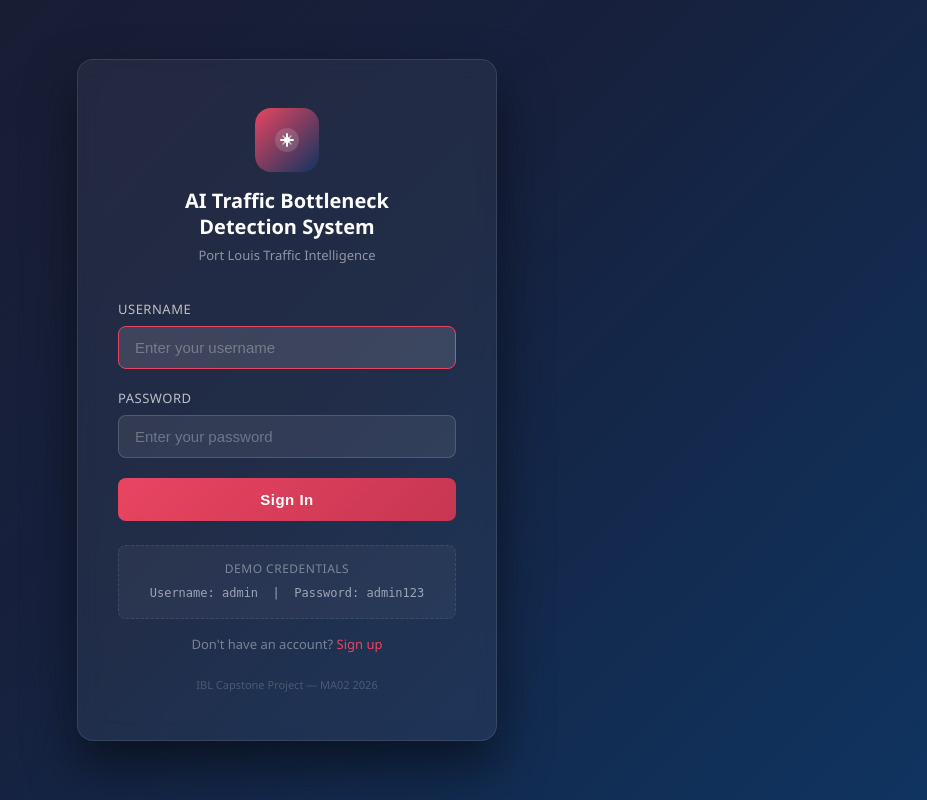
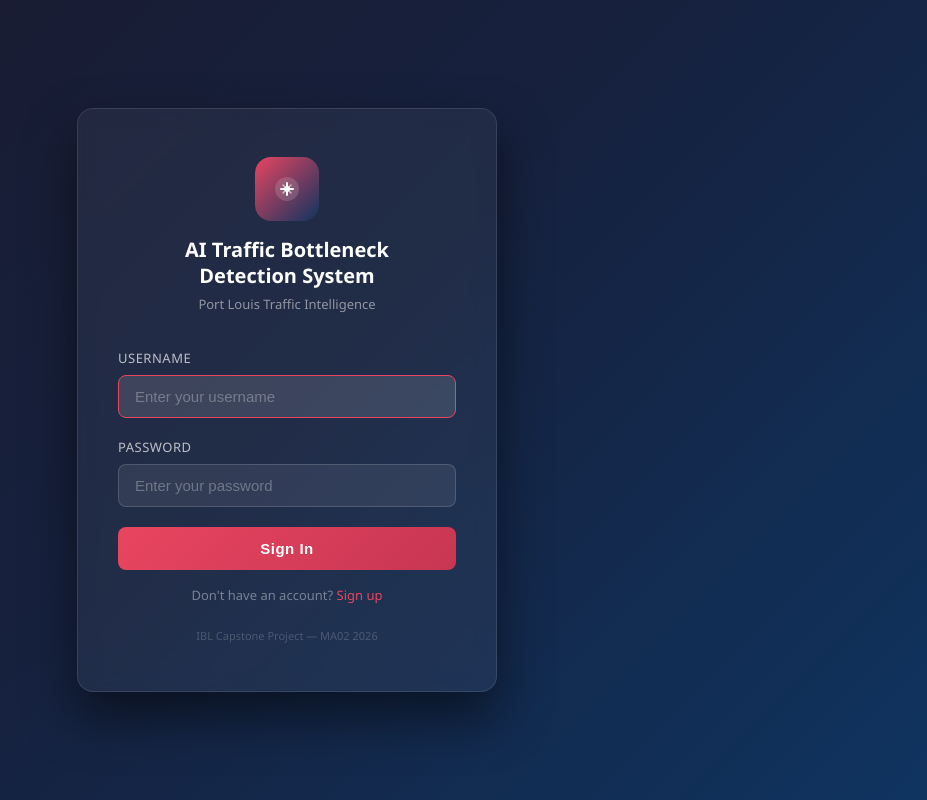
Before and after one commit to YadhavRamsahye/IBL_Capstone_MA02_2026, a FastAPI app: page /login in a window 1280 px wide. Shown: the whole page, without its empty margins (353-1280 px from the left). Run offline with FastAPI, Linux system fonts and the light colour scheme.

Commit message:
fix(auth): stop advertising and defaulting-on the demo login backdoor
The login page printed "DEMO CREDENTIALS - Username: admin | Password:
admin123" directly beneath the sign-in form. Removed.

Worse: those credentials were live more often than the UI suggested.
DB_AVAILABLE is decided once at process startup (was DB_PASSWORD set,
was Postgres reachable via a TCP probe at that exact moment, did the
engine come up) and stays fixed for the process's entire life - so any
deployment that happened to boot with the database briefly unreachable,
or simply hadn't run the Phase 7 setup yet, silently had an admin
account open on a well-known default password for as long as it kept
running, and ALLOW_DEMO_LOGIN defaulted to *true* (opt-out).

Flipped the default to opt-in: DEMO_LOGIN_ENABLED now requires
ALLOW_DEMO_LOGIN=true explicitly, for whoever deliberately wants the
fallback available during a demo where the database genuinely isn't
set up. Updated .env.example's default and comment to match, and set
ALLOW_DEMO_LOGIN=false in this environment's own .env, since Postgres
has been reachable here since the Phase 7 session and the fallback was
never actually needed.

```diff
--- a/auth.py
+++ b/auth.py
@@ -42,9 +42,14 @@ from database import DB_AVAILABLE, AsyncSessionLocal as _AsyncSession
 
 logger = logging.getLogger(__name__)
 
-# Demo fallback is opt-out so an existing checkout keeps working, but it only
-# ever applies when there is no database to authenticate against.
-DEMO_LOGIN_ENABLED = os.getenv("ALLOW_DEMO_LOGIN", "true").lower() != "false"
+# Opt-in, not opt-out: DB_AVAILABLE is decided once at process startup (was
+# DB_PASSWORD set, was Postgres reachable via a TCP probe at that moment, did
+# the engine come up) and stays fixed for the process's whole life, so any
+# deployment that happens to boot with the database briefly unreachable - or
+# simply hasn't run Phase 7 setup yet - silently gained an admin account
+# using a well-known default password for as long as it kept running. Whoever
+# wants this fallback for a demo has to say so explicitly.
+DEMO_LOGIN_ENABLED = os.getenv("ALLOW_DEMO_LOGIN", "false").lower() == "true"
 _DEMO_USER = "admin"
 _DEMO_PASSWORD = os.getenv("DEMO_PASSWORD", "admin123")
 
--- a/templates/login.html
+++ b/templates/login.html
@@ -141,31 +141,6 @@ Role     : Tech Lead
             transform: translateY(0);
         }
 
-        .demo-credentials {
-            margin-top: 24px;
-            padding: 14px;
-            background: rgba(255, 255, 255, 0.04);
-            border-radius: 8px;
-            border: 1px dashed rgba(255, 255, 255, 0.1);
-        }
-
-        .demo-credentials p {
-            color: rgba(255, 255, 255, 0.4);
-            font-size: 12px;
-            text-align: center;
-            margin-bottom: 6px;
-            text-transform: uppercase;
-            letter-spacing: 0.5px;
-        }
-
-        .demo-credentials code {
-            display: block;
-            color: rgba(255, 255, 255, 0.55);
-            font-size: 12px;
-            text-align: center;
-            line-height: 1.8;
-        }
-
         .success-msg {
             background: rgba(35, 197, 94, 0.15);
             border: 1px solid rgba(35, 197, 94, 0.4);
@@ -240,11 +215,6 @@ Role     : Tech Lead
             <button type="submit" class="login-btn">Sign In</button>
         </form>
 
-        <div class="demo-credentials">
-            <p>Demo Credentials</p>
-            <code>Username: admin &nbsp;|&nbsp; Password: admin123</code>
-        </div>
-
         <div class="signup-link">Don't have an account? <a href="/signup">Sign up</a></div>
         <div class="footer-text">IBL Capstone Project &mdash; MA02 2026</div>
     </div>
```
Also changed, not shown: 1 other file.
